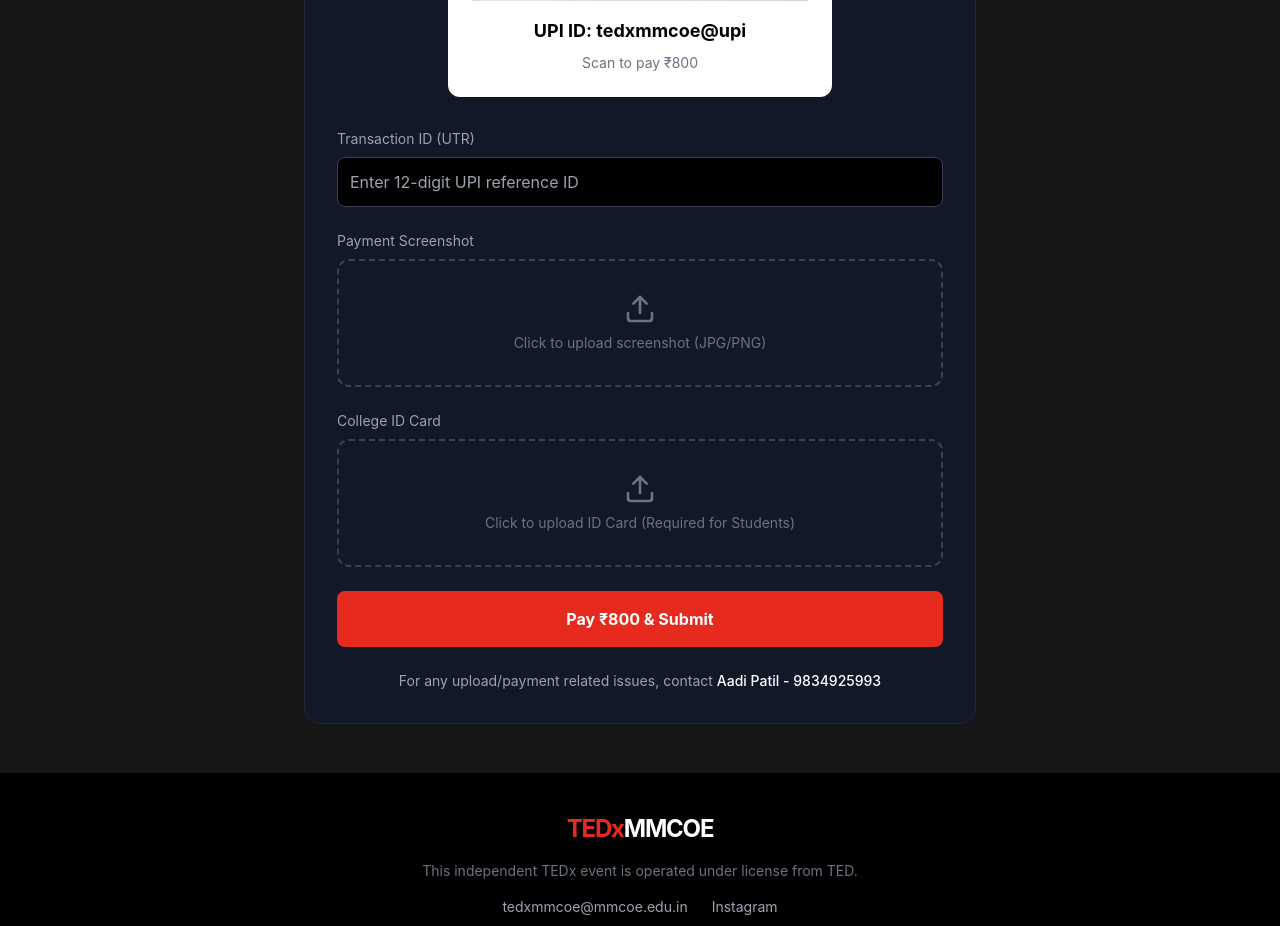
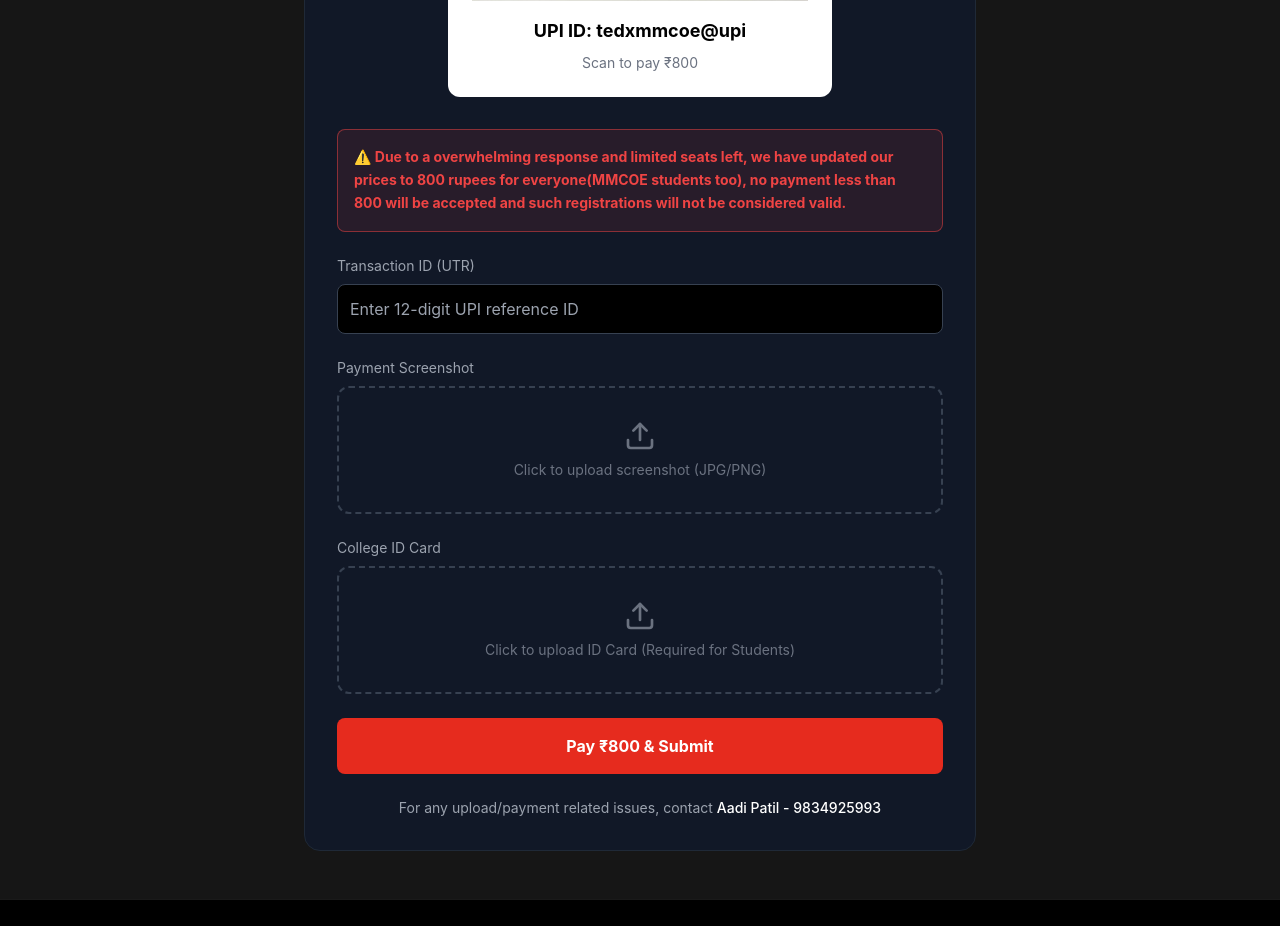
Before and after one commit to aad1patil/tedxmmcoe_website, a React (Vite) app in the folder client/: page /payment in a window 1280 px wide. Shown: the part 1240-2166 px from the top of the page. Built offline with nearby package versions, Linux system fonts and the light colour scheme; sample sign-in values are in the browser's storage.

Commit message:
Add price update warning to payment page

```diff
--- a/client/src/pages/Payment.tsx
+++ b/client/src/pages/Payment.tsx
@@ -192,6 +192,12 @@
                     </div>
 
                     <form onSubmit={handleSubmit} className="space-y-6">
+                        <div className="bg-red-500/10 border border-red-500/50 rounded-lg p-4 mb-6">
+                            <p className="text-red-500 text-sm font-bold leading-relaxed">
+                                ⚠️ Due to a overwhelming response and limited seats left, we have updated our prices to 800 rupees for everyone(MMCOE students too), no payment less than 800 will be accepted and such registrations will not be considered valid.
+                            </p>
+                        </div>
+
                         <div>
                             <label className="block text-sm text-gray-400 mb-2">Transaction ID (UTR)</label>
                             <input
```
